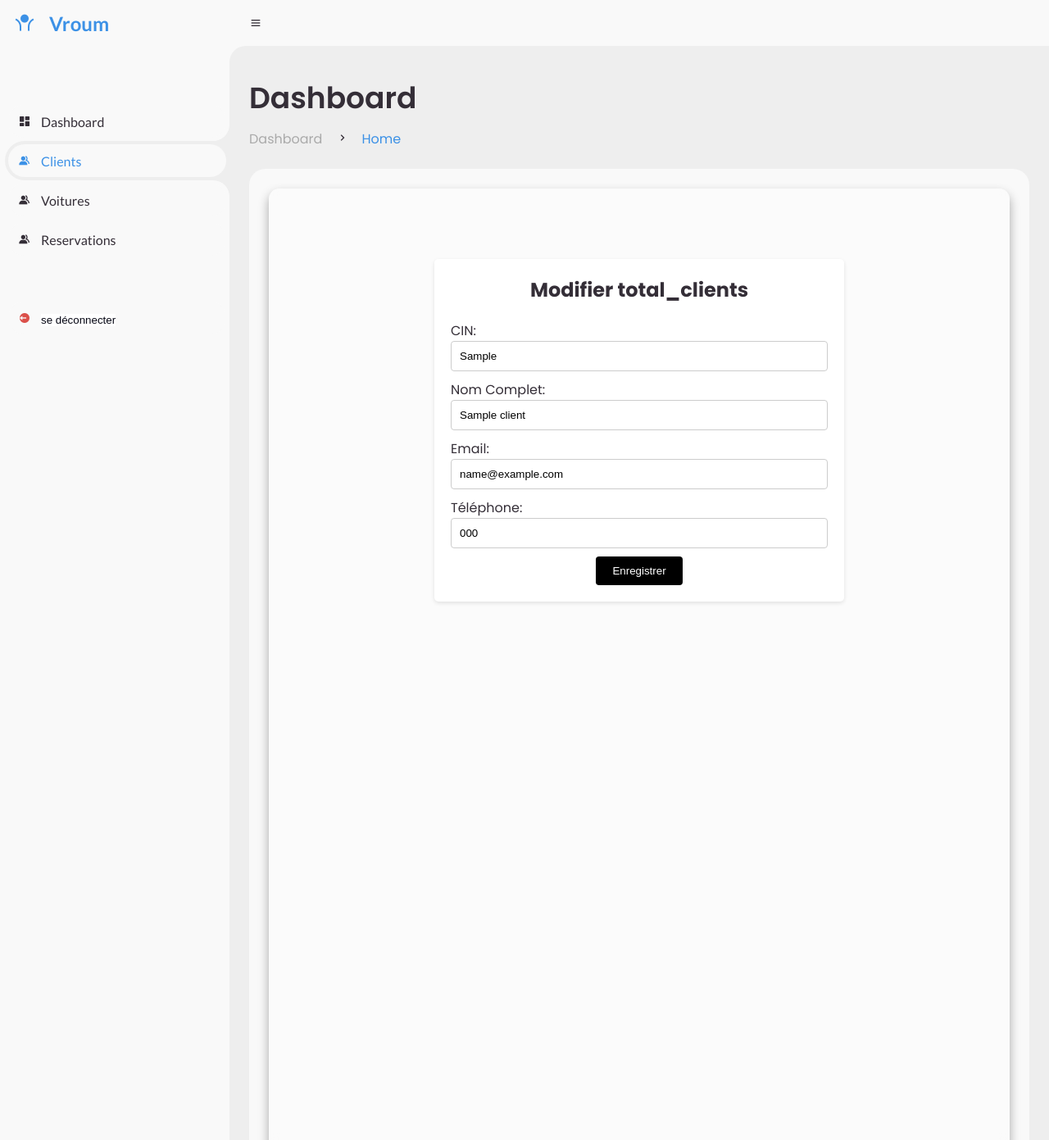
After one commit to gir-yay/BDD, a Django app: a page that uses DB_project/templates/modifier_client.html in a window 1280 px wide. The commit adds this page. Shown: the whole page at 82% size. Run offline with Django 4.2, Linux system fonts and the light colour scheme; tables that the repository leaves empty hold one stand-in row (values such as "Sample post"); some libraries are stand-ins or nearby versions.

Commit message:
modifier / supprimer client

```diff
--- a/DB_project/DB_project/urls.py
+++ b/DB_project/DB_project/urls.py
@@ -15,7 +15,7 @@ Including another URLconf
 """
 from django.contrib import admin
 from django.urls import path
-from appCar.views import home, ajouter_voiture,dashboard,our_managers,our_admins,modifier_manager,supprimer_manager,ajouter_manager,dashboard_manager,login_view,logout_view,our_clients,our_cars,our_reservations, ajouter_admin , view_car
+from appCar.views import home, ajouter_voiture,dashboard,our_managers,our_admins,modifier_manager,supprimer_manager,ajouter_manager,dashboard_manager,login_view,logout_view,our_clients,our_cars,our_reservations, ajouter_admin , view_car,modifier_client,supprimer_client
 
 
 
@@ -36,8 +36,11 @@ urlpatterns = [
     path('our-reservations/', our_reservations, name='our_reservations'),
     # URL pour la modification d'un gestionnaire
     path('modifier-manager/<str:manager_cin>/', modifier_manager, name='modifier_manager'),
+    path('modifier-client/<str:client_cin>', modifier_client, name='modifier_client'),
     # URL pour la suppression d'un gestionnaire
     path('supprimer-manager/<str:manager_cin>/', supprimer_manager, name='supprimer_manager'),
+    #supprimer client
+    path('supprimer-client/<str:client_cin>/', supprimer_client, name='supprimer_client'),
     path('ajouter-manager/', ajouter_manager, name='ajouter_manager'),
     path('ajouter-admin/', ajouter_admin, name='ajouter_admin'),
 
--- a/DB_project/appCar/forms.py
+++ b/DB_project/appCar/forms.py
@@ -2,6 +2,7 @@ from django import forms
 from .models import Car
 from .models import Manager
 from .models import Administrator
+from .models import Client
 
 
 class VoitureForm(forms.ModelForm):
@@ -19,3 +20,9 @@ class AdminForm(forms.ModelForm):
     class Meta:
         model = Administrator
         fields = '__all__'
+
+
+class ClientForm(forms.ModelForm):
+    class Meta:
+        model = Client
+        fields = '__all__'
--- a/DB_project/appCar/views.py
+++ b/DB_project/appCar/views.py
@@ -17,6 +17,7 @@ from django.contrib.auth.decorators import login_required
 from django.contrib.auth import logout
 from pymongo import MongoClient
 from .forms import AdminForm
+from .forms import ClientForm
 
 # Configuration de la connexion à MongoDB
 client = MongoClient('localhost', 27017)
@@ -159,6 +160,38 @@ def modifier_manager(request, manager_cin):
         form = ManagerForm(instance=manager)
     return render(request, 'modifier_manager.html', {'form': form})
 
+
+
+#client modification
+def modifier_client(request, client_cin):
+    client = get_object_or_404(Client, pk=client_cin)
+    if request.method == 'POST':
+        form = ClientForm(request.POST, instance=client)
+        if form.is_valid():
+            form.save()
+            print("Form saved successfully")
+            return redirect('our_clients')  # Rediriger vers le tableau de bord après modification
+        else:
+            # Add debug print statements to check form errors
+            print("Form errors:", form.errors)
+    else:
+        form = ClientForm(instance=client)
+    return render(request, 'modifier_client.html', {'form': form})
+
+
+#supprimer client
+
+def supprimer_client(request, client_cin):
+    client = get_object_or_404(Client, pk=client_cin)
+    if request.method == 'POST':
+        # Supprimer le manager uniquement si la méthode est POST
+        client.delete()
+        return redirect('our_clients')
+    else:
+        # Rediriger vers une page d'erreur ou une autre vue si la méthode n'est pas POST
+        return redirect('page_d_erreur')
+
+
 #===================================================================================================================================
 #suprimer manager
 
--- /dev/null
+++ b/DB_project/templates/modifier_client.html
@@ -0,0 +1,151 @@
+<!DOCTYPE html>
+<html lang="en">
+	<head>
+		<head>
+			<meta charset="UTF-8" />
+			<meta name="viewport" content="width=device-width, initial-scale=1.0" />
+			<title>Modifier Manager</title>
+
+			<link href='https://unpkg.com/boxicons@2.0.9/css/boxicons.min.css' rel='stylesheet'>
+	<link href="https://cdn.jsdelivr.net/npm/remixicon@3.2.0/fonts/remixicon.css" rel="stylesheet">
+     <link rel="stylesheet" href="https://cdnjs.cloudflare.com/ajax/libs/font-awesome/5.15.3/css/all.min.css"/>
+	<!-- My CSS -->
+	{% load static %}
+	<link rel="stylesheet" href="{% static 'css/our_manager.css' %}">
+	<link rel="stylesheet" type="text/css" href="{% static 'css/modifier_manager.css' %}"/>
+		</head>
+
+
+	<body>
+
+
+	<!-- SIDEBAR -->
+	<section id="sidebar">
+			<a href="#" class="brand">
+				<i class="bx ri-open-arm-fill"></i>
+				<span class="text">Vroum</span>
+			</a>
+			<ul class="side-menu top">
+				<li >
+					<a href="{% url 'dashboard_manager' %}">
+						<i class="bx bxs-dashboard"></i>
+						<span class="text">Dashboard</span>
+					</a>
+				</li>
+				<li class="active">
+					<a href="{% url 'our_clients' %}">
+						<i class="bx bxs-group"></i>
+						<span class="text">Clients</span>
+					</a>
+				</li>
+				<li>
+					<a href="{% url 'our_cars' %}">
+						<i class="bx bxs-group"></i>
+						<span class="text">Voitures</span>
+					</a>
+				</li>
+				<li>
+					<a href="{% url 'our_reservations' %}">
+						<i class="bx bxs-group"></i>
+						<span class="text">Reservations</span>
+					</a>
+				</li>
+			</ul>
+			<ul class="side-menu">
+				<li>
+					<a href="" class="logout">
+						<i class="bx bxs-log-out-circle"></i>
+						<form action="{% url 'logout' %}" method="Post">
+							{% csrf_token %}
+							<button class="logout-btn">se déconnecter</button>
+						</form>
+					</a>
+				</li>
+			</ul>
+		</section>
+	<!-- SIDEBAR -->
+
+
+
+	<!-- CONTENT -->
+	<section id="content">
+		<!-- NAVBAR -->
+		<nav>
+			<i class='bx bx-menu' ></i>
+			<a href="#" class="nav-link"></a>
+			<form action="#">
+				<div class="form-input">
+
+
+				</div>
+			</form>
+
+			<a href="#" class="notification">
+				<i></i>
+
+			</a>
+
+		</nav>
+		<!-- NAVBAR -->
+
+		<!-- MAIN -->
+		<main style="background-color: #eee;">
+			<div class="head-title">
+				<div class="left">
+					<h1>Dashboard</h1>
+					<ul class="breadcrumb">
+						<li>
+							<a href="#">Dashboard</a>
+						</li>
+						<li><i class='bx bx-chevron-right' ></i></li>
+						<li>
+							<a class="active" href="{% url 'home' %}">Home</a>
+						</li>
+					</ul>
+				</div>
+			</div>
+
+
+
+
+
+			<div class="table-data">
+				<div class="order">
+
+                    <main class="table" id="customers_table">
+
+		<div class="container">
+			<h2>Modifier total_clients</h2>
+			<form method="POST" id="form">
+				{% csrf_token %}
+				<div class="form-group" >
+					<label for="id_cin">CIN:</label>
+					{{ form.cin }}
+				</div>
+				<div class="form-group">
+					<label for="id_name">Nom Complet:</label>
+					{{ form.name }}
+				</div>
+
+				<div class="form-group">
+					<label for="id_email">Email:</label>
+					{{ form.email }}
+				</div>
+				<div class="form-group">
+					<label for="id_phone">Téléphone:</label>
+					{{ form.phone }}
+				</div>
+
+				<center>
+				<button type="submit">Enregistrer</button>
+				</center>
+			</form>
+		</div>
+</main>
+				</div>
+			</div>
+		</main>
+
+	</body>
+
+</html>
```
Also changed, not shown: DB_project/templates/our_clients.html (+4 -4 lines).
